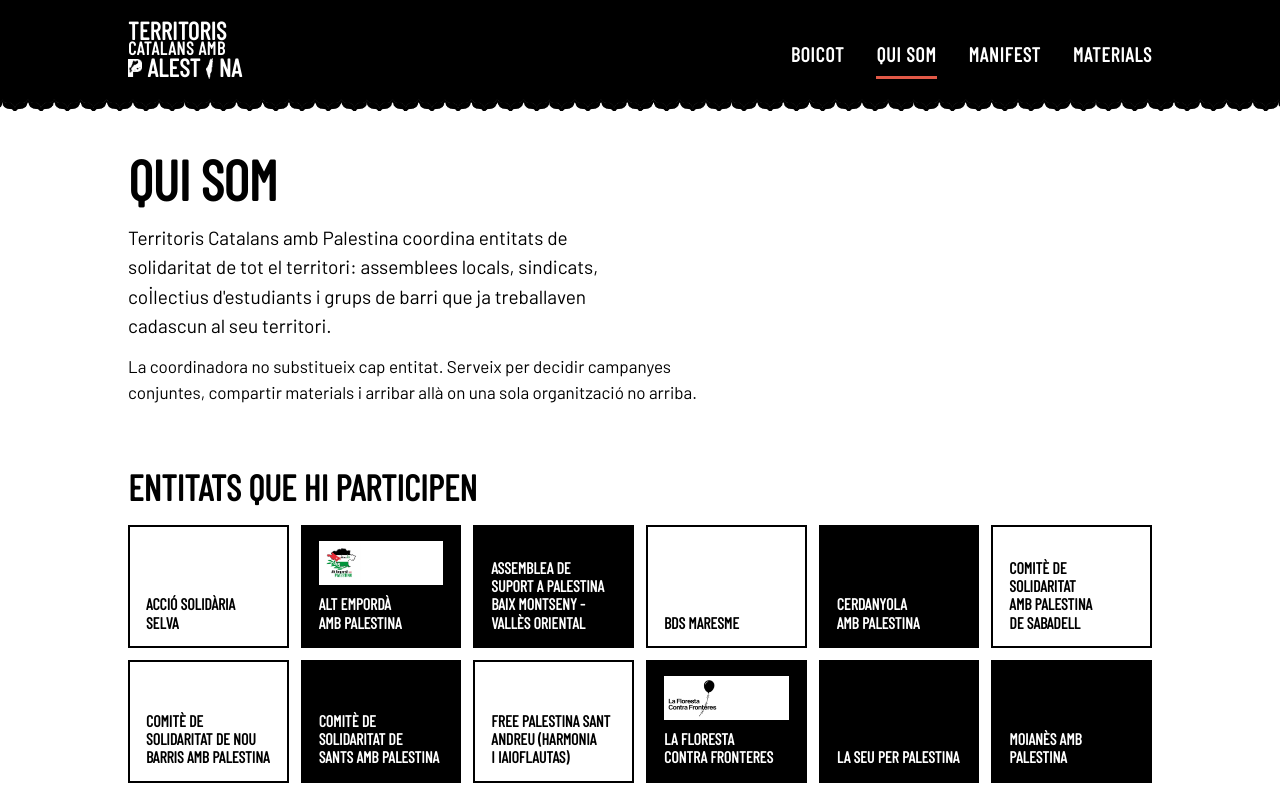
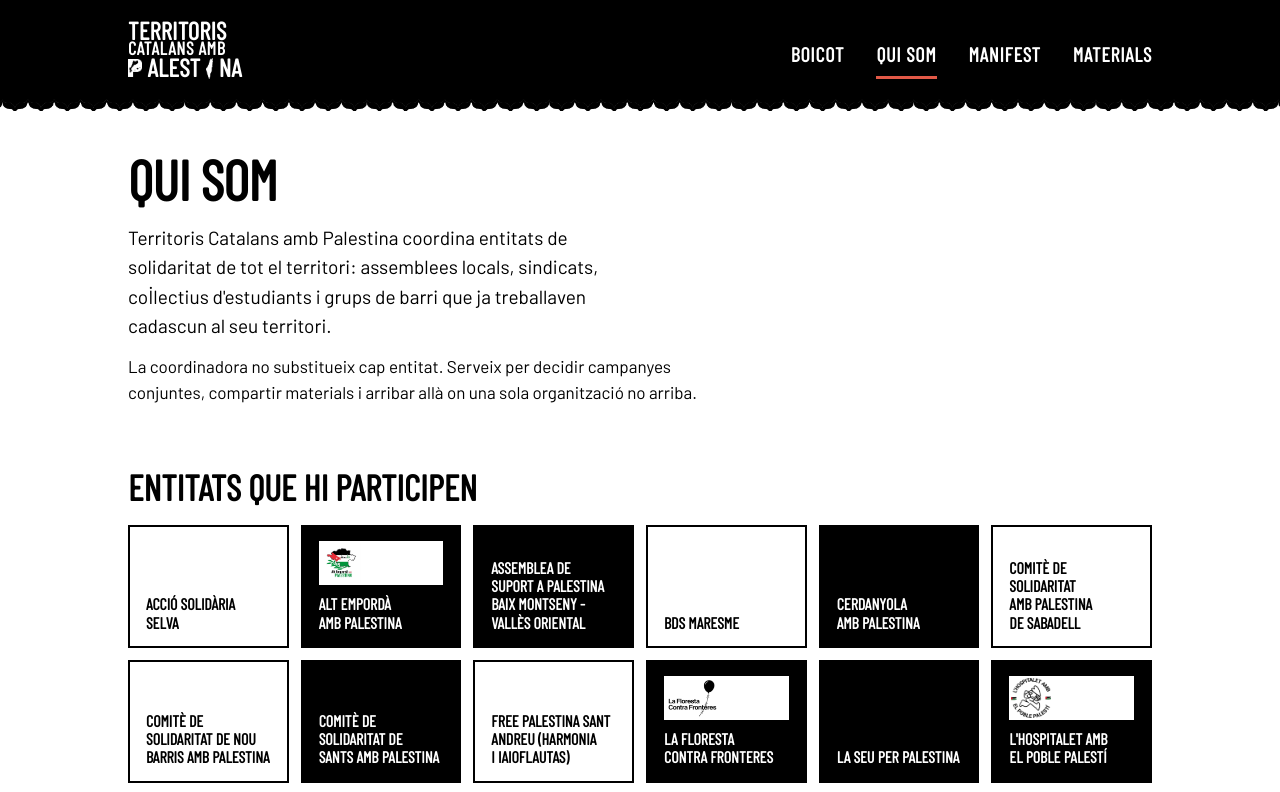
Before and after one commit to stqcat/territorial_palestina, an Astro site: page /qui-som in a window 1280 px wide. Shown: the top 792 px of the page. Built offline with nearby package versions, Linux system fonts and the light colour scheme; Astro itself is replaced by a stand-in of ours.

Commit message:
Add L'Hospitalet amb el Poble Palestí to the organisations and the manifest

```diff
--- a/src/content/manifest.md
+++ b/src/content/manifest.md
@@ -35,6 +35,7 @@ Emplacem doncs a tots els espais de solidaritat internacional i a tota la poblac
 - Free Palestina Sant Andreu (Harmonia i Iaioflautas)
 - La Floresta por Palestina La Florestacontrafronteras
 - La Seu per Palestina
+- L'Hospitalet amb el Poble Palestí
 - Moianès amb Palestina
 - Moviment Solidari amb Palestina de Gramenet
 - Penedès amb Palestina
--- a/src/content/organizations.json
+++ b/src/content/organizations.json
@@ -50,6 +50,12 @@
     "id": "la-seu-per-palestina",
     "name": "La Seu per Palestina",
     "url": "https://www.instagram.com/laseu_perpalestina/"
+  },
+  {
+    "id": "lhospitalet-amb-el-poble-palesti",
+    "name": "L'Hospitalet amb el Poble Palestí",
+    "url": "https://www.instagram.com/lhambpalestina/",
+    "logo": "../assets/logos/lhospitalet-amb-el-poble-palesti.png"
   },
   {
     "id": "moianes-amb-palestina",
```
Also changed, not shown: src/assets/logos/lhospitalet-amb-el-poble-palesti.png (added).
